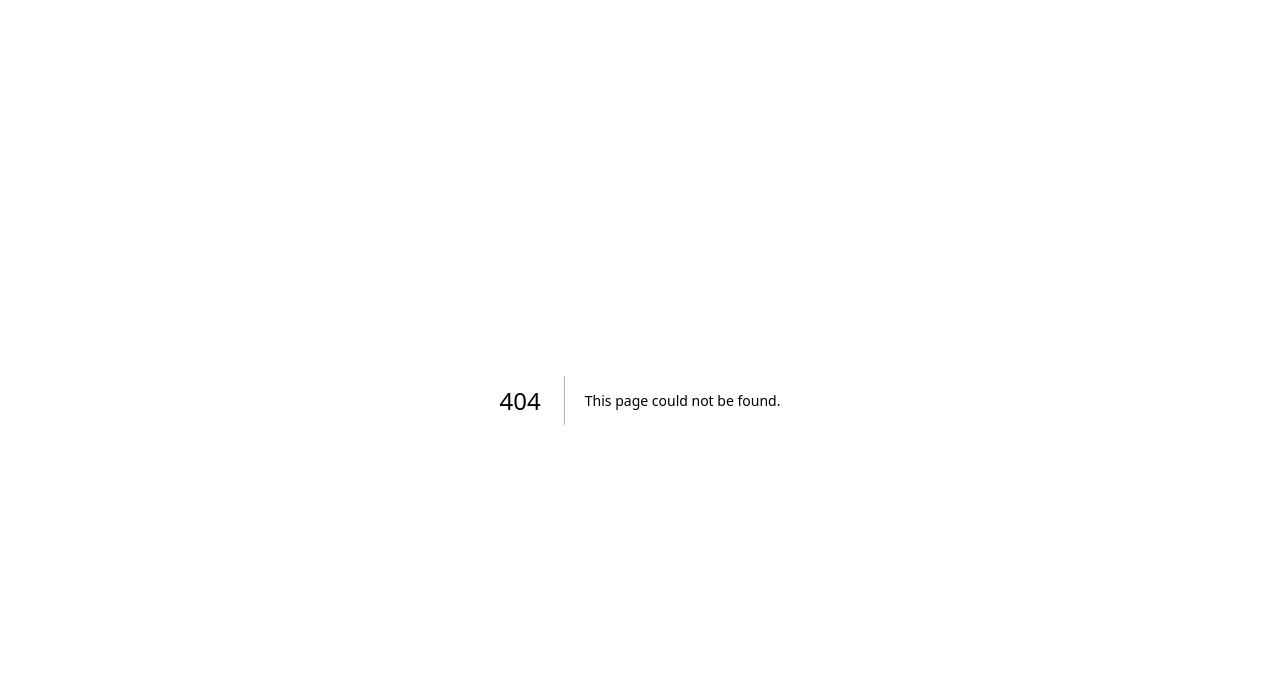
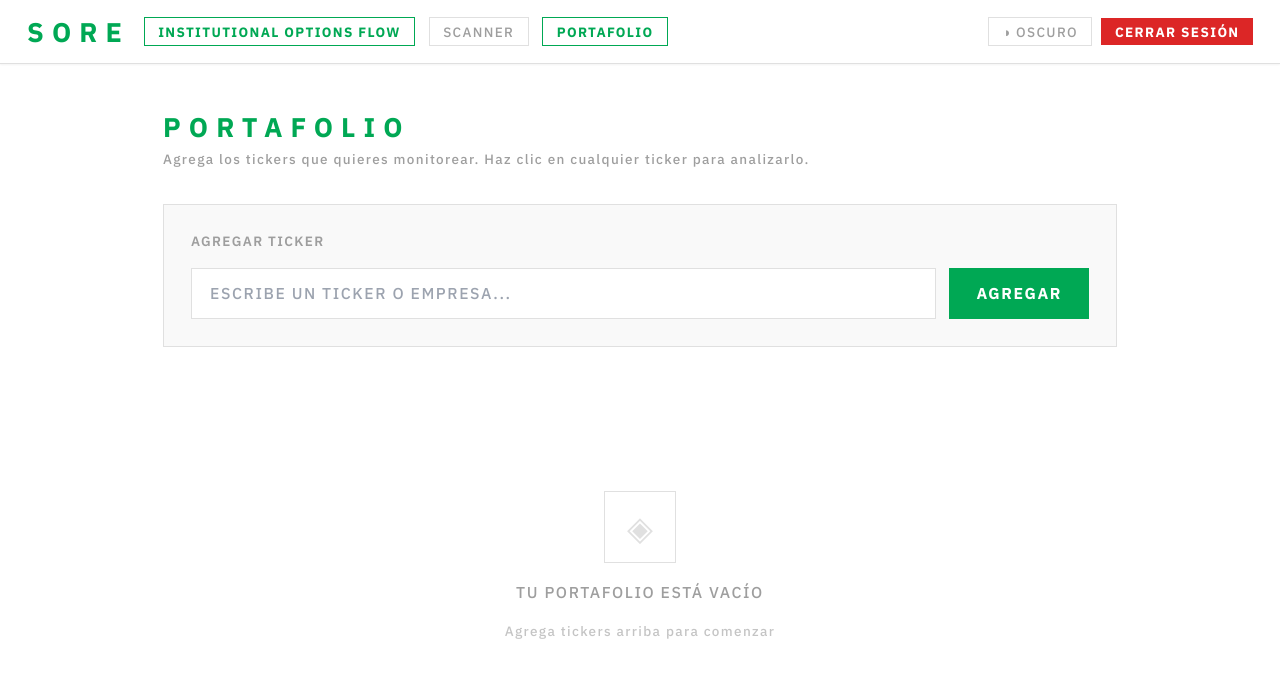
Before and after one commit to damo1606/sore, a Next.js app: page /portafolio in a window 1280 px wide. Before the commit this address had no page. Shown: the top 678 px of the page. Built offline with nearby package versions, Linux system fonts and the light colour scheme.

Commit message:
feat: add portafolio page with ticker list and autocomplete

```diff
--- a/src/app/page.tsx
+++ b/src/app/page.tsx
@@ -177,6 +177,9 @@ export default function Home() {
           </span>
           <a href="/scanner" className="text-xs text-muted border border-border px-3 py-1 tracking-widest hover:text-accent hover:border-accent transition-colors hidden sm:block">
             SCANNER
+          </a>
+          <a href="/portafolio" className="text-xs text-muted border border-border px-3 py-1 tracking-widest hover:text-accent hover:border-accent transition-colors hidden sm:block">
+            PORTAFOLIO
           </a>
         </div>
         <div className="flex items-center gap-2">
--- /dev/null
+++ b/src/app/portafolio/page.tsx
@@ -0,0 +1,228 @@
+"use client";
+
+import { useState, useEffect, useRef } from "react";
+
+const STORAGE_KEY = "sore-portafolio";
+
+interface SearchResult { symbol: string; name: string; exchange: string; }
+
+export default function PortafolioPage() {
+  const [tickers, setTickers] = useState<string[]>([]);
+  const [query, setQuery] = useState("");
+  const [suggestions, setSuggestions] = useState<SearchResult[]>([]);
+  const [showSuggestions, setShowSuggestions] = useState(false);
+  const [dark, setDark] = useState(false);
+  const searchRef = useRef<HTMLDivElement>(null);
+
+  // Load from localStorage
+  useEffect(() => {
+    try {
+      const saved = localStorage.getItem(STORAGE_KEY);
+      if (saved) setTickers(JSON.parse(saved));
+    } catch {}
+    setDark(document.documentElement.classList.contains("dark"));
+  }, []);
+
+  // Persist to localStorage
+  useEffect(() => {
+    localStorage.setItem(STORAGE_KEY, JSON.stringify(tickers));
+  }, [tickers]);
+
+  // Debounced autocomplete
+  useEffect(() => {
+    if (query.length < 1) { setSuggestions([]); return; }
+    const timer = setTimeout(async () => {
+      try {
+        const res = await fetch(`/api/search?q=${encodeURIComponent(query)}`);
+        const json = await res.json();
+        setSuggestions(json.results ?? []);
+        setShowSuggestions(true);
+      } catch { setSuggestions([]); }
+    }, 300);
+    return () => clearTimeout(timer);
+  }, [query]);
+
+  // Close dropdown on outside click
+  useEffect(() => {
+    function handleClick(e: MouseEvent) {
+      if (searchRef.current && !searchRef.current.contains(e.target as Node)) {
+        setShowSuggestions(false);
+      }
+    }
+    document.addEventListener("mousedown", handleClick);
+    return () => document.removeEventListener("mousedown", handleClick);
+  }, []);
+
+  function addTicker(symbol: string) {
+    const s = symbol.toUpperCase().trim();
+    if (!s || tickers.includes(s)) return;
+    setTickers((prev) => [...prev, s]);
+    setQuery("");
+    setSuggestions([]);
+    setShowSuggestions(false);
+  }
+
+  function removeTicker(symbol: string) {
+    setTickers((prev) => prev.filter((t) => t !== symbol));
+  }
+
+  function toggleTheme() {
+    const isDark = document.documentElement.classList.toggle("dark");
+    localStorage.setItem("sore-theme", isDark ? "dark" : "light");
+    setDark(isDark);
+  }
+
+  return (
+    <div className="min-h-screen bg-bg text-text">
+
+      {/* Header */}
+      <header className="border-b border-border px-4 sm:px-6 py-3 flex items-center justify-between bg-bg sticky top-0 z-50 shadow-sm">
+        <div className="flex items-center gap-3">
+          <a href="/" className="text-accent font-bold text-xl sm:text-2xl tracking-[0.3em]">SORE</a>
+          <span className="text-xs text-accent border border-accent px-3 py-1 tracking-widest font-bold hidden sm:block">
+            INSTITUTIONAL OPTIONS FLOW
+          </span>
+          <a href="/scanner" className="text-xs text-muted border border-border px-3 py-1 tracking-widest hover:text-accent hover:border-accent transition-colors hidden sm:block">
+            SCANNER
+          </a>
+          <a href="/portafolio" className="text-xs text-accent border border-accent px-3 py-1 tracking-widest font-bold hidden sm:block">
+            PORTAFOLIO
+          </a>
+        </div>
+        <div className="flex items-center gap-2">
+          <button
+            onClick={toggleTheme}
+            className="text-xs text-muted border border-border px-3 py-1 tracking-widest hover:text-accent hover:border-accent transition-colors"
+          >
+            {dark ? "☀ CLARO" : "◑ OSCURO"}
+          </button>
+          <button
+            onClick={async () => {
+              await fetch("/api/auth/logout", { method: "POST" });
+              window.location.href = "/login";
+            }}
+            className="text-xs text-white tracking-widest bg-red-600 hover:bg-red-700 transition-colors px-3 py-1 font-bold"
+          >
+            CERRAR SESIÓN
+          </button>
+        </div>
+      </header>
+
+      {/* Content */}
+      <div className="max-w-4xl mx-auto px-4 sm:px-6 py-10">
+
+        {/* Title */}
+        <div className="mb-8">
+          <h1 className="text-2xl font-black tracking-[0.3em] text-accent mb-1">PORTAFOLIO</h1>
+          <p className="text-xs text-muted tracking-widest">
+            Agrega los tickers que quieres monitorear. Haz clic en cualquier ticker para analizarlo.
+          </p>
+        </div>
+
+        {/* Input */}
+        <div className="bg-card border border-border p-6 mb-8">
+          <div className="text-xs text-muted tracking-widest mb-4 font-semibold">AGREGAR TICKER</div>
+          <div className="flex gap-3">
+            <div ref={searchRef} className="relative flex-1">
+              <input
+                className="w-full bg-bg border border-border text-text px-4 py-3 text-sm uppercase tracking-widest focus:outline-none focus:border-accent transition-colors"
+                value={query}
+                onChange={(e) => {
+                  setQuery(e.target.value.toUpperCase());
+                }}
+                onKeyDown={(e) => {
+                  if (e.key === "Enter") {
+                    if (suggestions.length > 0) addTicker(suggestions[0].symbol);
+                    else addTicker(query);
+                  }
+                  if (e.key === "Escape") setShowSuggestions(false);
+                }}
+                onFocus={() => suggestions.length > 0 && setShowSuggestions(true)}
+                placeholder="ESCRIBE UN TICKER O EMPRESA..."
+                maxLength={40}
+              />
+              {showSuggestions && suggestions.length > 0 && (
+                <div className="absolute top-full left-0 right-0 z-50 bg-bg border border-border shadow-lg max-h-64 overflow-y-auto">
+                  {suggestions.map((s) => (
+                    <button
+                      key={s.symbol}
+                      onMouseDown={() => addTicker(s.symbol)}
+                      className="w-full flex items-center justify-between px-4 py-2.5 hover:bg-surface text-left border-b border-border last:border-0 gap-3"
+                    >
+                      <div className="flex items-center gap-2 min-w-0">
+                        <span className="text-sm font-bold text-accent shrink-0">{s.symbol}</span>
+                        <span className="text-xs text-subtle truncate">{s.name}</span>
+                      </div>
+                      <span className="text-[10px] text-muted shrink-0">{s.exchange}</span>
+                    </button>
+                  ))}
+                </div>
+              )}
+            </div>
+            <button
+              onClick={() => {
+                if (suggestions.length > 0) addTicker(suggestions[0].symbol);
+                else addTicker(query);
+              }}
+              className="bg-accent text-white px-6 py-3 text-sm font-bold tracking-widest hover:opacity-80 transition-opacity shrink-0"
+            >
+              AGREGAR
+            </button>
+          </div>
+        </div>
+
+        {/* Ticker list */}
+        {tickers.length === 0 ? (
+          <div className="flex flex-col items-center justify-center py-24 gap-4 text-muted">
+            <div className="w-16 h-16 border border-border flex items-center justify-center text-3xl text-border">◈</div>
+            <p className="text-sm tracking-widest">TU PORTAFOLIO ESTÁ VACÍO</p>
+            <p className="text-xs opacity-60 tracking-widest">Agrega tickers arriba para comenzar</p>
+          </div>
+        ) : (
+          <div>
+            <div className="text-xs text-muted tracking-widest mb-4 font-semibold">
+              {tickers.length} TICKER{tickers.length !== 1 ? "S" : ""} EN PORTAFOLIO
+            </div>
+            <div className="grid grid-cols-2 sm:grid-cols-3 md:grid-cols-4 gap-3">
+              {tickers.map((t) => (
+                <div key={t} className="bg-card border border-border p-4 flex items-center justify-between group hover:border-accent transition-colors">
+                  <a
+                    href={`/?ticker=${t}`}
+                    className="text-sm font-black tracking-widest text-accent hover:underline"
+                  >
+                    {t}
+                  </a>
+                  <button
+                    onClick={() => removeTicker(t)}
+                    className="text-muted hover:text-danger transition-colors text-xs opacity-0 group-hover:opacity-100"
+                    title="Eliminar"
+                  >
+                    ✕
+                  </button>
+                </div>
+              ))}
+            </div>
+
+            {/* Quick actions */}
+            <div className="mt-8 flex gap-3">
+              <a
+                href="/"
+                className="text-xs text-muted border border-border px-4 py-2 tracking-widest hover:text-accent hover:border-accent transition-colors"
+              >
+                IR AL ANÁLISIS
+              </a>
+              <button
+                onClick={() => {
+                  if (confirm("¿Eliminar todos los tickers del portafolio?")) setTickers([]);
+                }}
+                className="text-xs text-muted border border-border px-4 py-2 tracking-widest hover:text-danger hover:border-danger transition-colors"
+              >
+                LIMPIAR TODO
+              </button>
+            </div>
+          </div>
+        )}
+      </div>
+    </div>
+  );
+}
```
